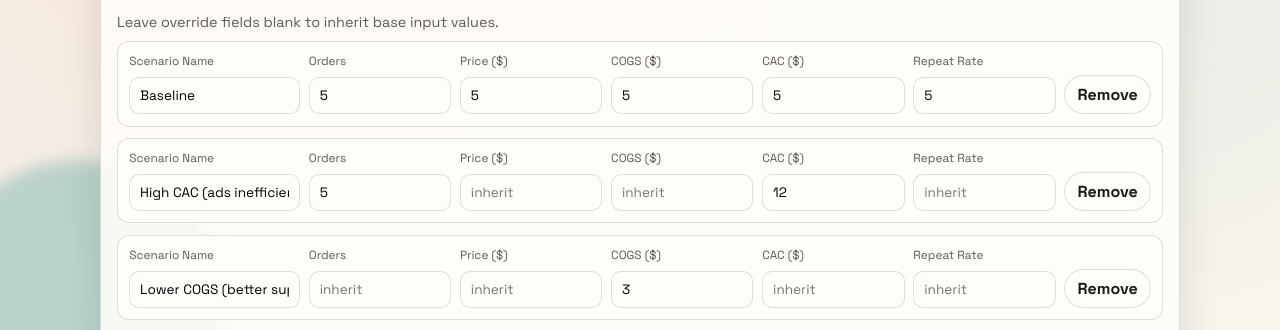
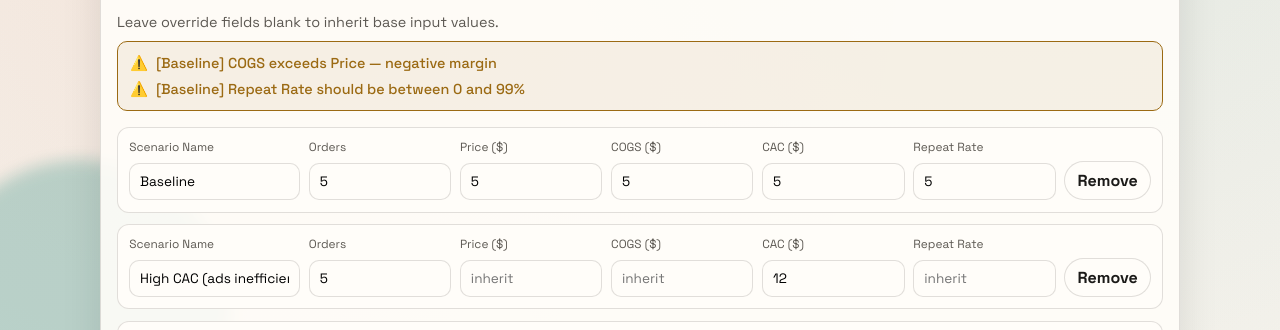
Before and after one commit to terencedlewis/cpg-scenario-engine, a plain HTML site: page index.html in a window 1280 px wide. Both pictures are taken after typing "5", "5", "5", "5", "5", "5" into the empty fields and a click on the button "Add Scenario". Shown: the part 459-789 px from the top of the page. Drawn offline with Linux system fonts and the light colour scheme.

Commit message:
fix: clean up validation diagnostics merge blockers

```diff
--- a/app.js
+++ b/app.js
@@ -122,10 +122,20 @@
       return;
     }
 
-    warningsContainer.innerHTML = warnings
-      .map((warning) => `<div class="warning-item">${warning}</div>`)
-      .join("");
+    warningsContainer.innerHTML = "";
+    warnings.forEach((warning) => {
+      const item = document.createElement("div");
+      item.className = "warning-item";
+      item.textContent = warning;
+      warningsContainer.appendChild(item);
+    });
     warningsContainer.style.display = "grid";
+  }
+
+  function updateValidationWarnings() {
+    const base = getBaseInput();
+    const scenarios = extractScenarioRows();
+    renderValidationWarnings(validateAssumptions(base, scenarios));
   }
 
   function renderSummary(entries) {
@@ -268,6 +278,7 @@
     const removeButton = row.querySelector('[data-action="remove"]');
     removeButton.addEventListener("click", () => {
       row.remove();
+      updateValidationWarnings();
     });
 
     return row;
@@ -282,8 +293,11 @@
 
   addScenarioBtn.addEventListener("click", () => {
     scenarioEditor.appendChild(createScenarioRow());
+    updateValidationWarnings();
   });
   runBtn.addEventListener("click", run);
+  baseForm.addEventListener("input", updateValidationWarnings);
+  scenarioEditor.addEventListener("input", updateValidationWarnings);
   renderBaseForm();
   initializeScenarios();
   run();
--- a/index.html
+++ b/index.html
@@ -41,7 +41,9 @@
         </div>
         <p class="hint">
           Leave override fields blank to inherit base input values.
-        </p>        <div id=\"warnings-container\" class=\"warning-container\" style=\"display: none;\"></div>        <div id="scenario-editor" class="scenario-editor" aria-live="polite"></div>
+        </p>
+        <div id="warnings-container" class="warning-container" style="display: none;"></div>
+        <div id="scenario-editor" class="scenario-editor" aria-live="polite"></div>
         <p id="error" class="error" role="alert"></p>
       </section>
 
```
